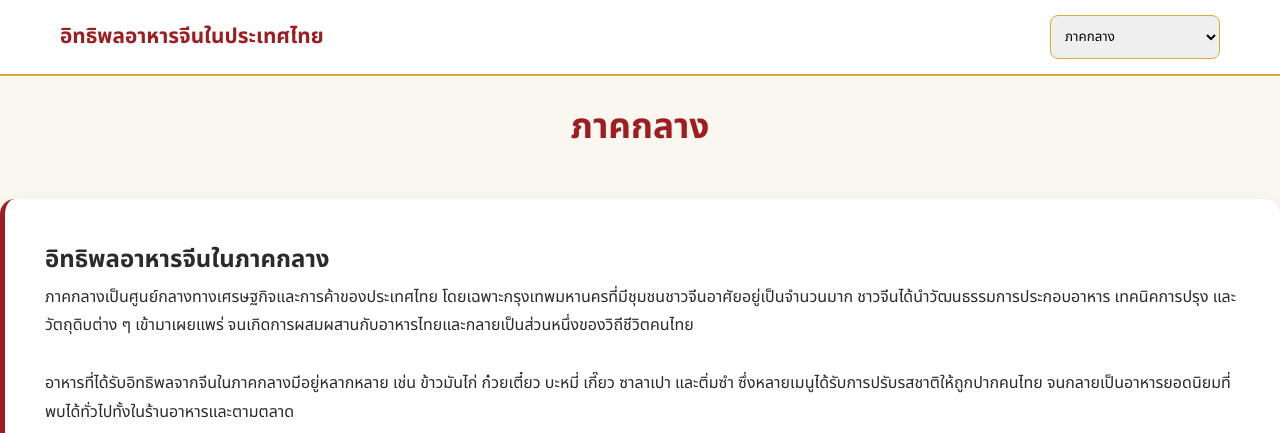
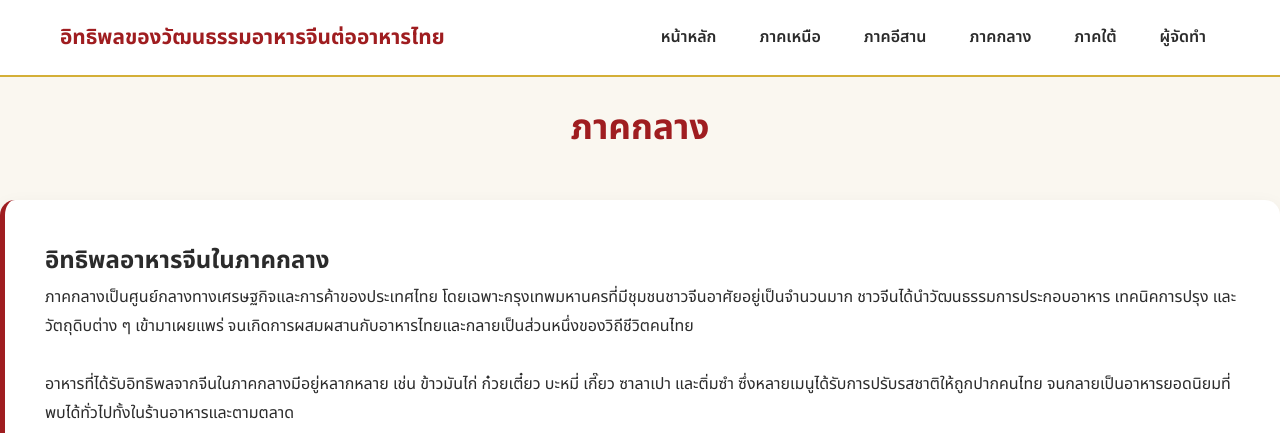
Before and after one commit to EmikoChu/Chinese-Food-To-TH, a website: page central.html in a window 1280 px wide. Shown: the top 433 px of the page. Drawn offline with Linux system fonts and the light colour scheme.

Commit message:
Add files via upload

```diff
--- a/central.html
+++ b/central.html
@@ -10,16 +10,16 @@
   <body>
     <header>
       <nav>
-        <div class="logo">อิทธิพลอาหารจีนในประเทศไทย</div>
+        <div class="logo">อิทธิพลของวัฒนธรรมอาหารจีนต่ออาหารไทย</div>
 
-        <select onchange="location=this.value">
-          <option value="home.html">หน้าหลัก</option>
-          <option value="north.html">ภาคเหนือ</option>
-          <option value="northeast.html">ภาคตะวันออกเฉียงเหนือ</option>
-          <option value="central.html" selected>ภาคกลาง</option>
-          <option value="south.html">ภาคใต้</option>
-          <option value="author.html">ผู้จัดทำ</option>
-        </select>
+        <div class="menu">
+          <a href="home.html">หน้าหลัก</a>
+          <a href="north.html">ภาคเหนือ</a>
+          <a href="northeast.html">ภาคอีสาน</a>
+          <a href="central.html">ภาคกลาง</a>
+          <a href="south.html">ภาคใต้</a>
+          <a href="author.html">ผู้จัดทำ</a>
+        </div>
       </nav>
     </header>
 
```
Also changed, not shown: north.html (+9 -9 lines), northeast.html (+9 -9 lines), south.html (+9 -9 lines).
